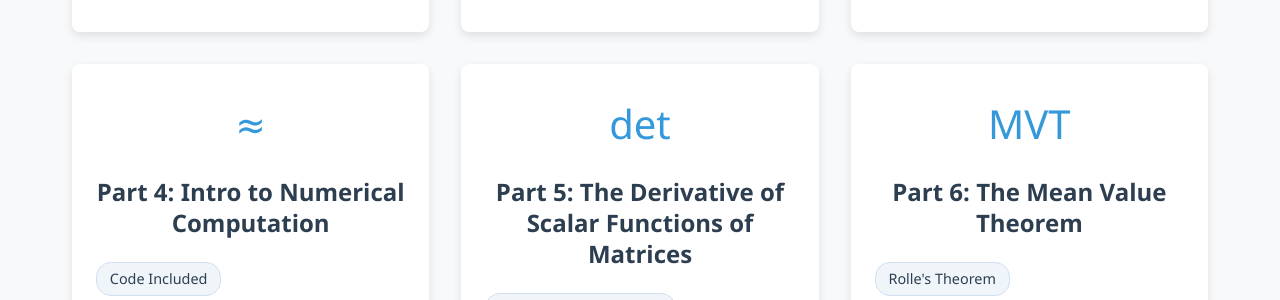
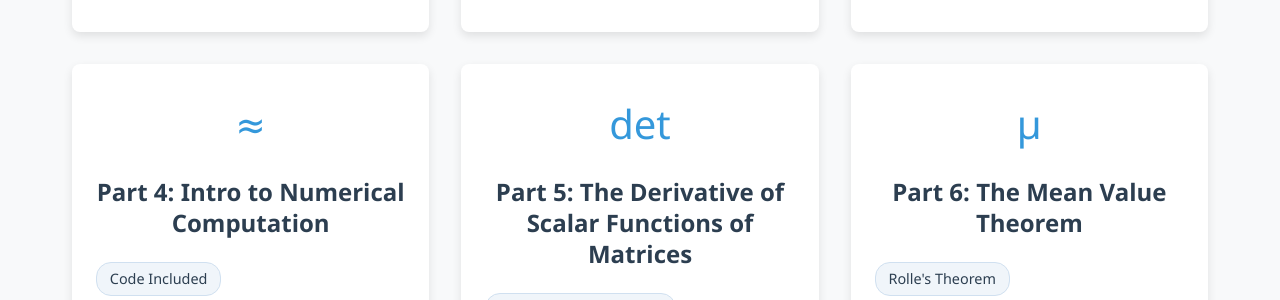
Before and after one commit to Yusukey01/yusukey01.github.io, a Jekyll site: the page built from Mathematics/Calculus/calculus.html, in a window 1280 px wide and 1400 px high, scrolled down 903 px. Shown: the part 164-464 px from the top of the window. Built offline with Jekyll 4.4.1, drawn with Linux system fonts in a browser that asks for light colours; some of the changed text lies outside the part shown.

Commit message:
Organized Website structures

```diff
--- a/Mathematics/Calculus/calculus.html
+++ b/Mathematics/Calculus/calculus.html
@@ -87,7 +87,7 @@ description: Explore key calculus concepts essential for optimization, analysis,
                     </div>
 
                     <div class="card">
-                        <div class="card-icon">MVT</div>
+                        <div class="card-icon">μ</div>
                         <h3><a href="mvt.html">Part 6: The Mean Value Theorem</a></h3>
                         <div class="keywords">
                             <span>Rolle's Theorem</span>
@@ -180,7 +180,7 @@ description: Explore key calculus concepts essential for optimization, analysis,
                     </div>
 
                     <div class="card">
-                        <div class="card-icon">  \(\int_X f d\mu\)</div>
+                        <div class="card-icon">a.e.</div>
                         <h3><a href="lebesgue.html">Part 12: Intro to Lebesgue Integration</a></h3>
                         <div class="keywords">
                             <span>Lebesgue integral</span>
@@ -191,7 +191,7 @@ description: Explore key calculus concepts essential for optimization, analysis,
                     </div>
 
                     <div class="card">
-                        <div class="card-icon">D</div>
+                        <div class="card-icon">P⟷D</div>
                         <h3><a href="duality.html">Part 13: Duality in Optimization & Analysis</a></h3>
                         <div class="keywords">
                             <span>Duality</span>
```
